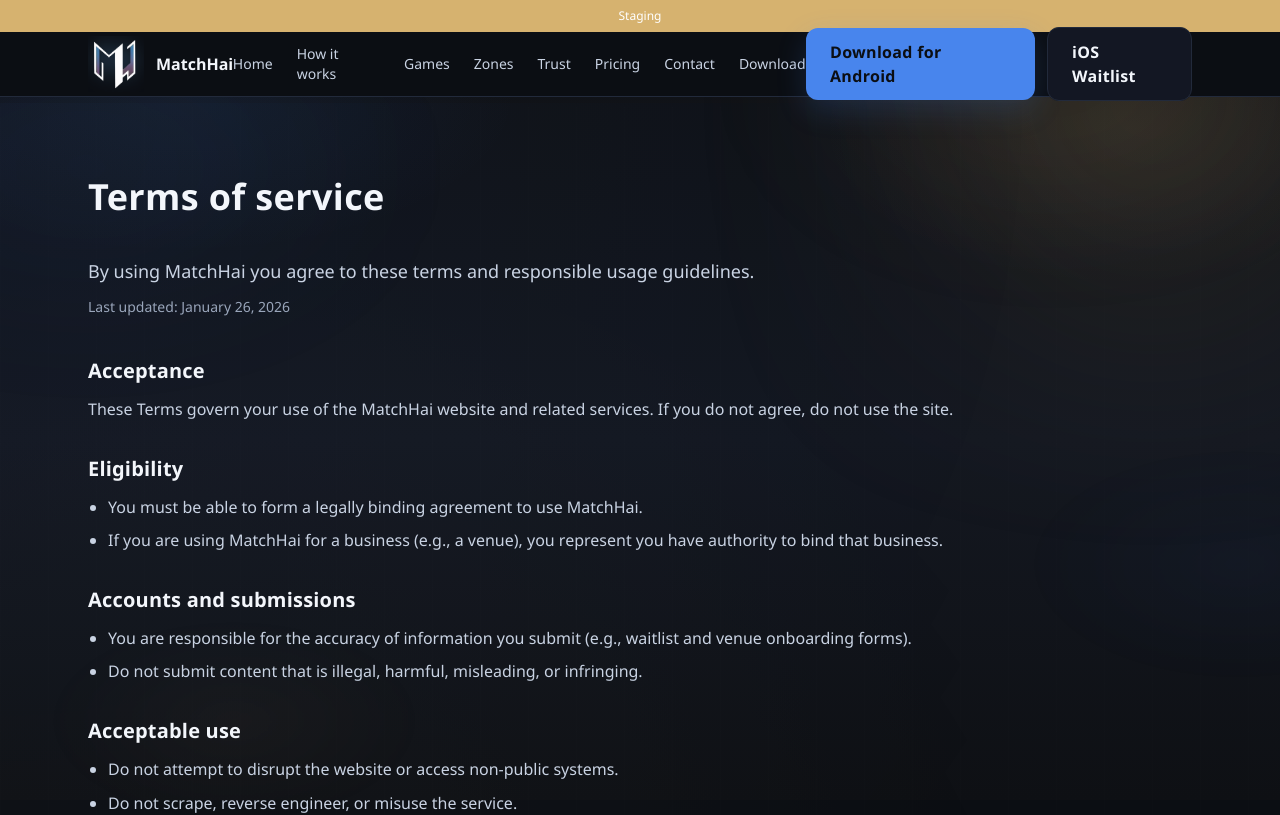
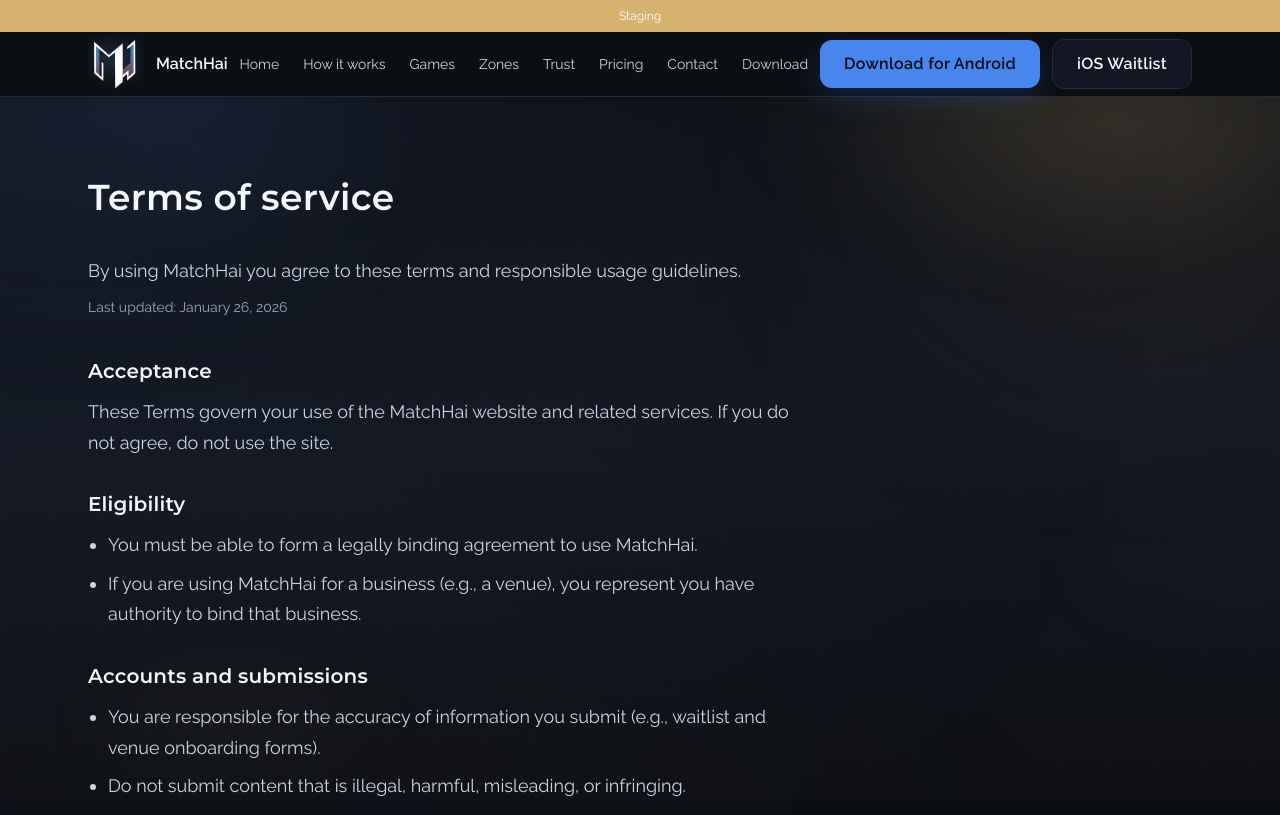
Before and after one commit to Ovais-to/Matchhai_Website, a Next.js app: page /terms in a window 1280 px wide. Shown: the top 815 px of the page. Built offline with nearby package versions, Linux system fonts and the light colour scheme; no server answers.

Commit message:
Improve typography system and font loading

```diff
--- /dev/null
+++ b/app/fonts.ts
@@ -0,0 +1,15 @@
+import { Montserrat, Raleway } from "next/font/google";
+
+export const fontHeading = Montserrat({
+  subsets: ["latin"],
+  weight: ["600", "700"],
+  display: "swap",
+  variable: "--font-heading"
+});
+
+export const fontBody = Raleway({
+  subsets: ["latin"],
+  weight: ["400", "600", "700"],
+  display: "swap",
+  variable: "--font-body"
+});
--- a/app/globals.css
+++ b/app/globals.css
@@ -1,8 +1,6 @@
 @tailwind base;
 @tailwind components;
 @tailwind utilities;
-
-@import url("https://fonts.googleapis.com/css2?family=Montserrat:wght@400;500;600;700&family=Raleway:wght@300;400;500;600;700&display=swap");
 
 :root {
   --color-bg-primary: 11 14 19;
@@ -18,8 +16,6 @@
   --color-text-muted: 154 166 187;
   --color-border: 34 42 59;
   --color-ring: 72 133 237;
-  --font-heading: "Montserrat", "Segoe UI", sans-serif;
-  --font-body: "Raleway", "Segoe UI", sans-serif;
 }
 
 html {
@@ -60,10 +56,14 @@ body {
 
 h1,
 h2,
-h3 {
+h3,
+h4,
+h5,
+h6 {
   font-family: var(--font-heading);
   letter-spacing: 0.01em;
   font-weight: 600;
+  text-wrap: balance;
 }
 
 h1 {
@@ -88,6 +88,28 @@ a {
 
 .container {
   @apply mx-auto w-full max-w-6xl px-4 md:px-6;
+}
+
+.reading {
+  max-width: 65ch;
+  font-size: clamp(1.05rem, 1rem + 0.3vw, 1.125rem);
+  line-height: 1.7;
+  text-wrap: pretty;
+}
+
+.reading p + p {
+  margin-top: 0.9em;
+}
+
+.reading ul,
+.reading ol {
+  margin-top: 0.75em;
+  padding-left: 1.25rem;
+  text-wrap: pretty;
+}
+
+.reading li + li {
+  margin-top: 0.35em;
 }
 
 @layer components {
--- a/app/layout.tsx
+++ b/app/layout.tsx
@@ -6,6 +6,7 @@ import { ErrorBoundary } from "@/components/layout/ErrorBoundary";
 import { AnalyticsClient } from "@/components/layout/AnalyticsClient";
 import { copy } from "@/lib/copy";
 import { assets } from "@/lib/assets";
+import { fontBody, fontHeading } from "@/app/fonts";
 
 export const metadata: Metadata = {
   metadataBase: new URL(process.env.NEXT_PUBLIC_SITE_URL ?? "https://matchhai.com"),
@@ -27,7 +28,7 @@ export default function RootLayout({
   const showBanner = env && env !== "production";
 
   return (
-    <html lang="en">
+    <html lang="en" className={`${fontHeading.variable} ${fontBody.variable}`}>
       <body>
         <div className="page-background" aria-hidden="true" />
         <div className="page-content">
--- a/app/privacy/page.tsx
+++ b/app/privacy/page.tsx
@@ -24,7 +24,7 @@ export default function PrivacyPage() {
             </p>
           </div>
 
-          <div className="space-y-8">
+          <div className="reading space-y-8">
             {copy.legal.privacy.sections.map((section) => (
               <section key={section.title} className="space-y-3" data-reveal>
                 <h2 className="text-xl font-semibold text-text-primary">
--- a/app/refund/page.tsx
+++ b/app/refund/page.tsx
@@ -24,7 +24,7 @@ export default function RefundPage() {
             </p>
           </div>
 
-          <div className="space-y-8">
+          <div className="reading space-y-8">
             {copy.legal.refund.sections.map((section) => (
               <section key={section.title} className="space-y-3" data-reveal>
                 <h2 className="text-xl font-semibold text-text-primary">
--- a/app/terms/page.tsx
+++ b/app/terms/page.tsx
@@ -24,7 +24,7 @@ export default function TermsPage() {
             </p>
           </div>
 
-          <div className="space-y-8">
+          <div className="reading space-y-8">
             {copy.legal.terms.sections.map((section) => (
               <section key={section.title} className="space-y-3" data-reveal>
                 <h2 className="text-xl font-semibold text-text-primary">
--- a/tailwind.config.ts
+++ b/tailwind.config.ts
@@ -4,6 +4,10 @@ const config: Config = {
   content: ["./app/**/*.{ts,tsx}", "./components/**/*.{ts,tsx}", "./lib/**/*.{ts,tsx}"],
   theme: {
     extend: {
+      fontFamily: {
+        heading: ["var(--font-heading)"],
+        body: ["var(--font-body)"]
+      },
       colors: {
         bg: {
           primary: "rgb(var(--color-bg-primary) / <alpha-value>)",
```
Also changed, not shown: 1 other file (tests, documents, lock files or other folders).
